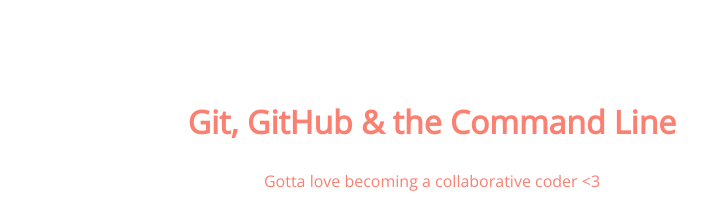
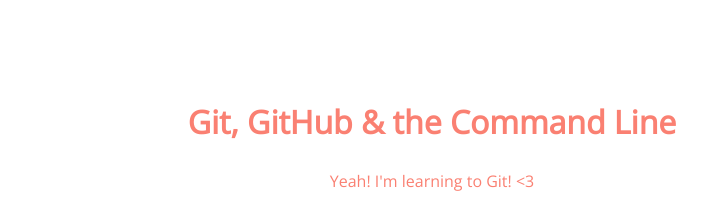
Before and after one commit to antonellasevero/105-project, a plain HTML site: page index.html in a window 1280 px wide. Shown: the top 205 px of the page, without its empty margins (208-915 px from the left). Drawn offline with nearby package versions, Linux system fonts and the light colour scheme.

Commit message:
changed paragraph text

```diff
--- a/index.html
+++ b/index.html
@@ -9,7 +9,7 @@
 <body>
 	<section>
 		<h1>Git, GitHub & the Command Line</h1>
-		<p>Gotta love becoming a collaborative coder <3</p>
+		<p>Yeah! I'm learning to Git! <3</p>
 		<img src="img/happy-blue-robot.png">
 	</section>
 </body>
```
